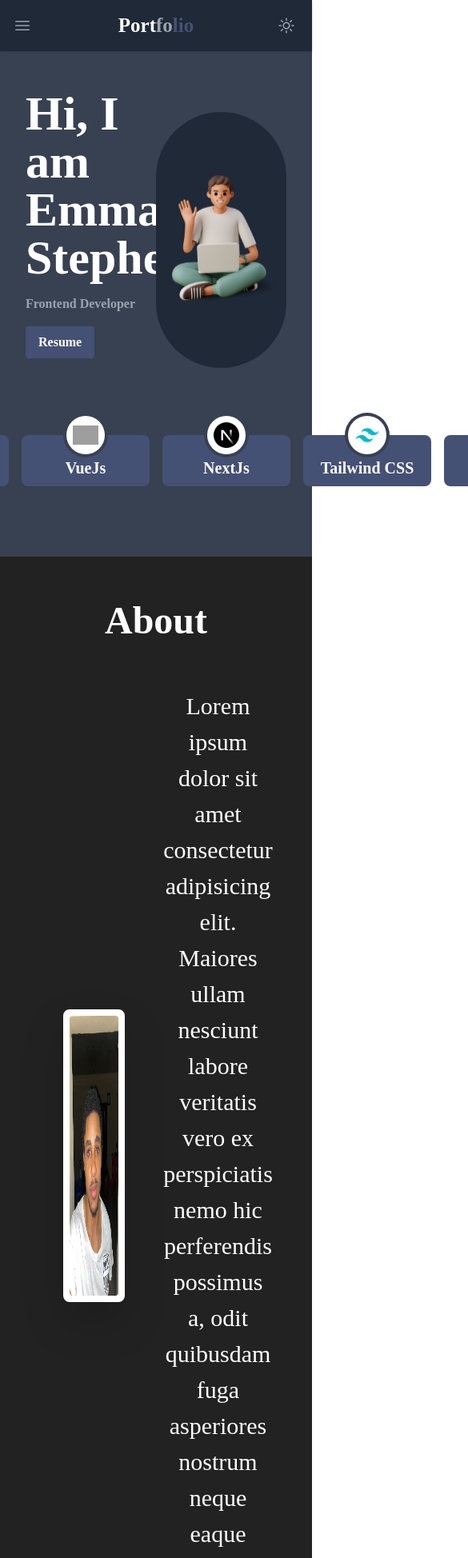
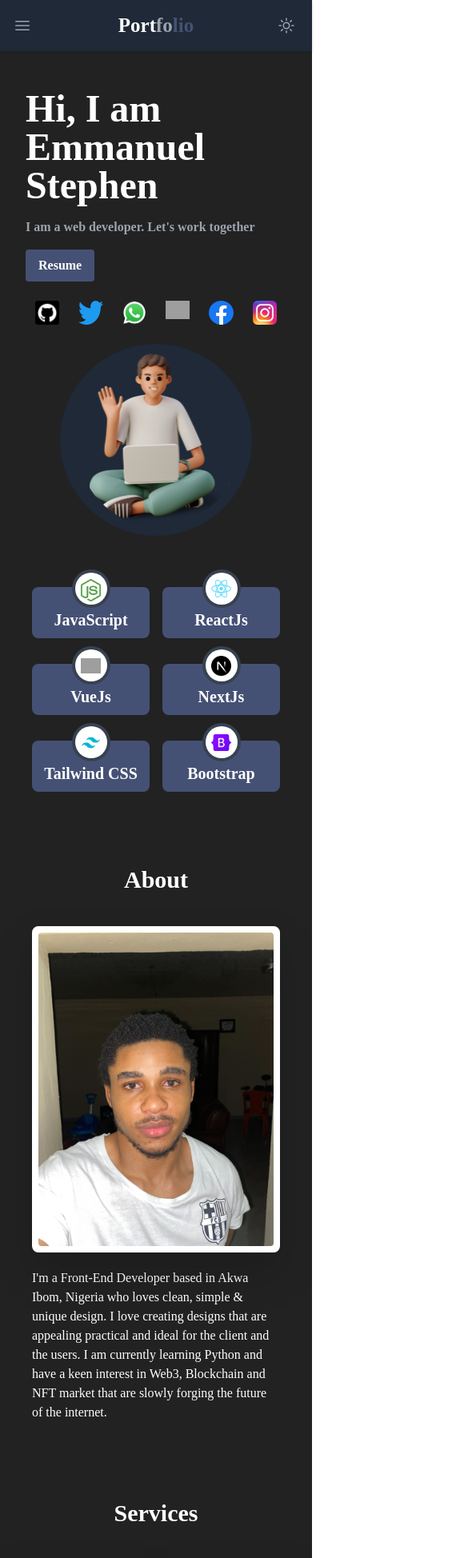
Before and after one commit to Emmanueluko3/my-portfolio, a React (Create React App) app: page / in a window 390 px wide. Shown: the top 1948 px of the page at 80% size, 585 px wide, since content can reach past the window. Built offline with nearby package versions, Linux system fonts and the light colour scheme; grey boxes are pictures that could not be loaded.

Commit message:
added all components and coded responsiveness for mobile

```diff
--- a/src/App.js
+++ b/src/App.js
@@ -1,6 +1,7 @@
 import './App.css';
 import About from './Components/about';
 import ContactMe from './Components/contactMe';
+import Footer from './Components/footer';
 import Hero from './Components/hero';
 import NavBar from './Components/navbar';
 import Projects from './Components/projects';
@@ -16,6 +17,7 @@ function App() {
       <Services />
       <Projects />
       <ContactMe />
+      <Footer />
     </div>
   );
 }
--- a/src/Components/about.jsx
+++ b/src/Components/about.jsx
@@ -1,19 +1,20 @@
 import Stephen from "../Images/stephen.jpg"
 
 function About() {
-    const imgClasses = "h-auto w-[50%] grid justify-items-center bg-white border-white border-8 rounded-lg drop-shadow-2xl"
+    const imgClasses = "w-full h-full lg:h-auto lg:w-[50%] grid justify-items-center bg-white border-white border-8 rounded-lg drop-shadow-2xl"
     return (
         <>
             <div id="about" className="container grid justify-items-center bg-white px-10 text-white py-4">
-                <h2 className="py-10 font-bold text-5xl mb-5">About</h2>
-                <div className="grid grid-cols-2 justify-items-center content-center items-center">
+                <h2 className="py-5 lg:py-10 font-bold lg:text-5xl text-3xl mb-5">About</h2>
+                <div className="grid lg:grid-cols-2 justify-items-center content-center items-center">
 
                     <div className={imgClasses}>
-                        <img src={Stephen} className="h-[350px] w-full rounded" alt="" />
+                        <img src={Stephen} className="lg:h-[350px] lg:w-full rounded" alt="" />
                     </div>
-                    <div className="grid justify-items-center text-center px-8 text-[30px]">
-                    Lorem ipsum dolor sit amet consectetur adipisicing elit. Maiores ullam nesciunt labore veritatis vero ex perspiciatis nemo hic perferendis possimus a, odit quibusdam fuga asperiores nostrum neque eaque commodi voluptas!
-                    </div>
+                    <p className="grid justify-items-center lg:text-center lg:px-8 py-5 lg:text-[25px] w-full">
+                    {/* <span className="text-customPink">Better design, better experiences</span>  */}
+                    I'm a Front-End Developer based in Akwa Ibom, Nigeria who loves clean, simple & unique design. I love creating designs that are appealing practical and ideal for the client and the users. I am currently learning Python and have a keen interest in Web3, Blockchain and NFT market that are slowly forging the future of the internet.
+                    </p>
                 </div>
             </div>
         </>
--- a/src/Components/contactMe.jsx
+++ b/src/Components/contactMe.jsx
@@ -9,29 +9,28 @@ export default function ContactMe() {
               Contact Me
             </h1>
             <p className="lg:w-2/3 mx-auto leading-relaxed text-base">
-              Whatever cardigan tote bag tumblr hexagon brooklyn asymmetrical
-              gentrify.
+            If interested in working with me or hiring me see my details below or send me a message on the contact form
             </p>
           </div>
-          <div className="lg:w-full md:w-2/3 mx-auto lg:flex md:block justify-between items-center bg-customPink rounded">
+          <div className="lg:w-full md:w-2/3 mx-auto lg:flex md:block justify-between items-center bg-gray-800 rounded">
             <form className="flex flex-wrap m-2">
               <div className="p-2 w-1/2">
                 <div className="relative">
-                  <label for="name" className="leading-7 text-sm text-white">
+                  <label htmlFor="name" className="leading-7 text-sm text-white">
                     Name
                   </label>
                   <input
                     type="text"
                     id="name"
                     name="name"
-                    className="w-full bg-gray-100 rounded border border-gray-300 focus:border-indigo-500 text-base outline-none text-gray-700 py-1 px-3 leading-8 transition-colors duration-200 ease-in-out"
+                    className="w-full bg-gray-100 rounded border border-gray-300 focus:border-customPink text-base outline-none text-gray-700 py-1 px-3 leading-8 transition-colors duration-200 ease-in-out"
                   />
                 </div>
               </div>
               <div className="p-2 w-1/2">
                 <div className="relative">
                   <label
-                    for="email"
+                    htmlFor="email"
                     className="leading-7 text-sm text-white"
                   >
                     Email
@@ -40,14 +39,14 @@ export default function ContactMe() {
                     type="email"
                     id="email"
                     name="email"
-                    className="w-full bg-gray-100 rounded border border-gray-300 focus:border-indigo-500 text-base outline-none text-gray-700 py-1 px-3 leading-8 transition-colors duration-200 ease-in-out"
+                    className="w-full bg-gray-100 rounded border border-gray-300 focus:border-customPink text-base outline-none text-gray-700 py-1 px-3 leading-8 transition-colors duration-200 ease-in-out"
                   />
                 </div>
               </div>
               <div className="p-2 w-full">
                 <div className="relative">
                   <label
-                    for="message"
+                    htmlFor="message"
                     className="leading-7 text-sm text-white"
                   >
                     Message
@@ -55,12 +54,12 @@ export default function ContactMe() {
                   <textarea
                     id="message"
                     name="message"
-                    className="w-full bg-gray-100 rounded border border-gray-300 focus:border-indigo-500 h-32 text-base outline-none text-gray-700 py-1 px-3 resize-none leading-6 transition-colors duration-200 ease-in-out"
+                    className="w-full bg-gray-100 rounded border border-gray-300 focus:border-customPink h-32 text-base outline-none text-gray-700 py-1 px-3 resize-none leading-6 transition-colors duration-200 ease-in-out"
                   ></textarea>
                 </div>
               </div>
               <div className="p-2 w-full">
-                <button className="flex mx-auto text-white bg-indigo-500 border-0 py-2 px-8 focus:outline-none hover:bg-indigo-600 rounded text-lg">
+                <button className="flex mx-auto text-white bg-customPink border-0 py-2 px-8 focus:outline-none hover:opacity-75 rounded text-lg">
                   Send
                 </button>
               </div>
@@ -77,9 +76,9 @@ export default function ContactMe() {
                   <a className="text-gray-500">
                     <svg
                       fill="currentColor"
-                      stroke-linecap="round"
-                      stroke-linejoin="round"
-                      stroke-width="2"
+                      strokeLinecap="round"
+                      strokeLinejoin="round"
+                      strokeWidth="2"
                       className="w-5 h-5"
                       viewBox="0 0 24 24"
                     >
@@ -89,9 +88,9 @@ export default function ContactMe() {
                   <a className="ml-4 text-gray-500">
                     <svg
                       fill="currentColor"
-                      stroke-linecap="round"
-                      stroke-linejoin="round"
-                      stroke-width="2"
+                      strokeLinecap="round"
+                      strokeLinejoin="round"
+                      strokeWidth="2"
                       className="w-5 h-5"
                       viewBox="0 0 24 24"
                     >
@@ -102,9 +101,9 @@ export default function ContactMe() {
                     <svg
                       fill="none"
                       stroke="currentColor"
-                      stroke-linecap="round"
-                      stroke-linejoin="round"
-                      stroke-width="2"
+                      strokeLinecap="round"
+                      strokeLinejoin="round"
+                      strokeWidth="2"
                       className="w-5 h-5"
                       viewBox="0 0 24 24"
                     >
@@ -122,9 +121,9 @@ export default function ContactMe() {
                   <a className="ml-4 text-gray-500">
                     <svg
                       fill="currentColor"
-                      stroke-linecap="round"
-                      stroke-linejoin="round"
-                      stroke-width="2"
+                      strokeLinecap="round"
+                      strokeLinejoin="round"
+                      strokeWidth="2"
                       className="w-5 h-5"
                       viewBox="0 0 24 24"
                     >
--- /dev/null
+++ b/src/Components/footer.jsx
@@ -0,0 +1,9 @@
+function Footer() {
+    return ( <>
+            <div className="container p-2 w-full py-8 border-t border-customPink text-center">
+                <p className="text-customPink">@Emmanuel Stephen 2022</p>
+            </div>
+    </> );
+}
+
+export default Footer;
--- a/src/Components/hero.jsx
+++ b/src/Components/hero.jsx
@@ -52,13 +52,13 @@ function Hero() {
     ];
 
     const stack = stacks.map((item, key) =>(
-        <div key={key} className="grid justify-items-center py-4">
-            <div className="grid justify-items-center items-center absolute mt-[-28px] rounded-full bg-gray-700 h-14 w-14">
-                <div className="grid justify-items-center items-center h-12 w-12 bg-white rounded-full p-[15%]">
+        <div key={key} className="grid justify-items-center py-4 w-[50%] lg:w-auto">
+            <div className="grid justify-items-center items-center absolute lg:mt-[-28px] mt-[-22px]  rounded-full bg-gray-700 h-12 w-12 lg:h-14 lg:w-14">
+                <div className="grid justify-items-center items-center w-10 h-10 lg:h-12 lg:w-12 bg-white rounded-full p-[15%]">
                     <img src={item.avatar} alt="" />
                 </div>
             </div>
-            <div className="bg-customPink  w-40 h-16 rounded-lg flex justify-center items-end">
+            <div className="bg-customPink w-[90%] h-16 lg:w-40 lg:h-16 rounded-lg flex justify-center items-end">
                 <h3 className="text-white font-semibold py-2 text-[20px]">{item.title}</h3>
             </div>
         </div>
@@ -66,12 +66,12 @@ function Hero() {
 
     return (
         <>
-            <div className="flex flex-wrap content-center items-center bg-gray-700 py-10 px-8 h-auto">
-                <div className="flex-1 w-[50%] text-white">
-                    <h2 className="font-bold text-6xl py-2">Hi, I am <br />Emmanuel Stephen</h2>
-                    <p className="font-bold py-2 mb-2 text-gray-400">Frontend Developer</p>
+            <div id="home" className="container flex flex-wrap content-center items-center bg-gray-700 py-10 px-8 h-auto">
+                <div className="flex-1 lg:w-[50%] w-[100%] text-white">
+                    <h2 className="font-bold text-5xl lg:text-6xl py-2">Hi, I am <br />Emmanuel Stephen</h2>
+                    <p className="font-bold py-2 mb-2 text-gray-400">I am a web developer. Let's work together</p>
                     <button className="rounded bg-customPink p-2 px-4 hover:opacity-75"><a href="./assets/Emmanuel'sResume.pdf" target={'_blank'} className="font-bold">Resume</a></button>
-                    <div className="flex space-x-4 py-4">
+                    <div className="flex lg:space-x-4 py-4">
                         {medias.map((item) => (
                         <a
                             key={item.name}
@@ -84,12 +84,12 @@ function Hero() {
                         ))}
                     </div>
                 </div>
-                <div className="grid justify-items-center w-[50%] mx-auto">
-                    <div className="right-img grid justify-items-center">
-                        <img src={Hello} className="p-3 pl-5 h-80 w-80 bg-gray-800 rounded-full" alt="" />
+                <div className="grid justify-items-center w-[100%] lg:w-[50%] mx-auto">
+                    <div className="grid justify-items-center">
+                        <img src={Hello} className="p-3 pl-5 h-60 w-60 lg:h-80 lg:w-80 bg-gray-800 rounded-full" alt="" />
                     </div>
                 </div>
-                <div className="justify-center flex space-x-4 py-8 w-[90%] mx-auto">
+                <div className="justify-center flex flex-wrap lg:space-x-4 pt-12 w-[100%] lg:w-[90%] mx-auto">
                     {stack}
                 </div>
             </div>
--- a/src/Components/navbar.jsx
+++ b/src/Components/navbar.jsx
@@ -17,7 +17,7 @@ function classNames(...classes) {
 
 export default function NavBar() {
   return (
-    <Disclosure as="nav" className="bg-gray-800 drop-shadow" id="home">
+    <Disclosure as="nav" className="sticky top-0 z-50 bg-gray-800 drop-shadow">
       {({ open }) => (
         <>
           <div className="mx-auto max-w-7xl px-2 sm:px-6 lg:px-8">
@@ -35,17 +35,7 @@ export default function NavBar() {
               </div>
               <div className="flex flex-1 items-center justify-center sm:items-stretch sm:justify-start">
                 <div className="flex flex-shrink-0 items-center">
-                  {/* <img
-                    className="block h-8 w-auto lg:hidden"
-                    src="https://tailwindui.com/img/logos/mark.svg?color=indigo&shade=500"
-                    alt="Your Company"
-                  /> */}
                   <h2 className="text-white text-[25px] font-bold">Port<span className="text-gray-400">fo</span><span className="text-customPink">lio</span></h2>
-                  {/* <img
-                    className="hidden h-8 w-auto lg:block"
-                    src="https://tailwindui.com/img/logos/mark.svg?color=indigo&shade=500"
-                    alt="Your Company"
-                  /> */}
                 </div>
                 <div className="hidden sm:ml-6 sm:block">
                   <div className="flex space-x-4">
--- a/src/Components/projects.jsx
+++ b/src/Components/projects.jsx
@@ -61,14 +61,14 @@ const callouts = [
 
   export default function Projects() {
     return (
-      <div className="bg-gray-700" id="projects">
+      <div className="container bg-gray-700" id="projects">
         <div className="mx-auto max-w-7xl px-4 sm:px-6 lg:px-8">
           <div className="mx-auto max-w-2xl py-16 sm:py-24 lg:max-w-none lg:py-32">
             <h2 className="text-5xl text-center font-bold text-white">Projects</h2>
 
             <div className="mt-6 space-y-12 lg:grid lg:grid-cols-3 lg:gap-x-6 lg:space-y-0">
-              {callouts.map((callout) => (
-                <div key={callout.name} className="group relative py-3">
+              {callouts.map((callout, key) => (
+                <div key={key} className="group relative py-3">
                   <div className="relative h-80  w-full overflow-hidden rounded-lg bg-white group-hover:opacity-75 sm:aspect-w-2 sm:aspect-h-1 sm:h-60 lg:aspect-w-3 lg:aspect-h-1">
                     <img
                       src={callout.imageSrc}
--- a/src/Components/services.jsx
+++ b/src/Components/services.jsx
@@ -17,18 +17,18 @@ function Services() {
             title: 'QA/QC Test'
         },
     ];
-    const imgClasses = "w-[27%] grid justify-items-center py-3 content-between bg-white border-white border-8 rounded-lg drop-shadow-2xl";
+    const imgClasses = "lg:w-[27%] w-[48%] grid justify-items-center py-3 lg:content-between bg-white border-white border-8 rounded-lg drop-shadow-2xl";
     const service = services.map((item, key) =>(
         <div key={key} className={imgClasses}>
-            <img src={item.avatar} className="h-[80px]" alt="" />
-            <h3 className="text-customPink text-[27px] text-center font-semibold">{item.title}</h3>
+            <img src={item.avatar} className="lg:h-[80px] h-[40%]" alt="" />
+            <h3 className="text-customPink lg:text-[27px] text-center font-semibold">{item.title}</h3>
         </div>
     ));
     return (
         <>
-            <div id="services" className="grid justify-items-center bg-gray-700 px-10 text-white py-10">
-                <h2 className="py-10 font-bold text-5xl mb-5">Services</h2>
-                <div className="flex justify-center space-x-12 py-8 w-full h-full ">
+            <div id="services" className="container grid justify-items-center bg-gray-700 lg:px-10 text-white py-5 lg:py-10">
+                <h2 className="py-10 font-bold lg:text-5xl text-3xl lg:mb-5">Services</h2>
+                <div className="flex justify-center flex-wrap space-x-2 lg:space-x-12 lg:py-8 w-full h-full ">
                 {   service}
                 </div>
 
```
